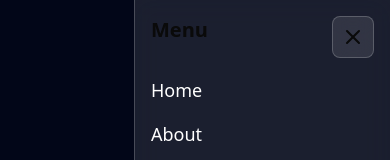
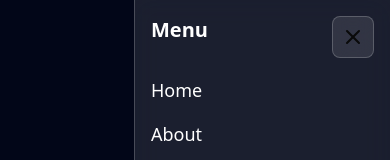
Before and after one commit to Itsmehp/upgraded-portfolio, a Next.js app: page / in a window 390 px wide. Both pictures are taken after a click on the button 353 px from the left and 37 px from the top of the page. Shown: the top 160 px of the page. Built offline with nearby package versions, Linux system fonts and the light colour scheme.

Commit message:
Adjust mobile menu: make Menu text white and move social icons closer to menu items

```diff
--- a/components/Nav.tsx
+++ b/components/Nav.tsx
@@ -193,7 +193,7 @@ export default function Nav() {
         style={{ display: 'none' }}
       >
         <div className="p-4 flex flex-col h-full">
-          <div className="text-xl font-bold mb-8">Menu</div>
+          <div className="text-xl font-bold mb-8 text-white">Menu</div>
           <ul ref={menuItemsRef} className="space-y-4 flex-1">
             {navItems.map((item) => (
               <li key={item.name}>
@@ -207,7 +207,7 @@ export default function Nav() {
               </li>
             ))}
           </ul>
-          <div className="flex space-x-3 mt-8">
+          <div className="flex space-x-3 mt-4">
             <a href="https://linkedin.com/in/yourprofile" target="_blank" rel="noopener noreferrer" className="text-white hover:text-blue-300 transition-colors duration-300">
               <Linkedin size={20} />
             </a>
```
